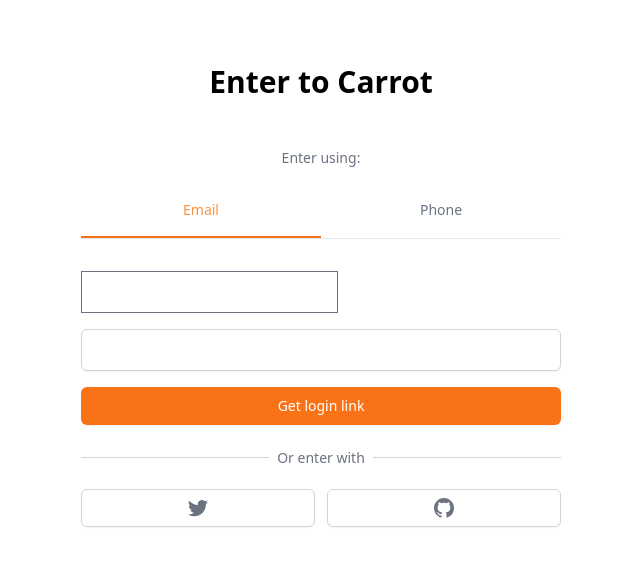
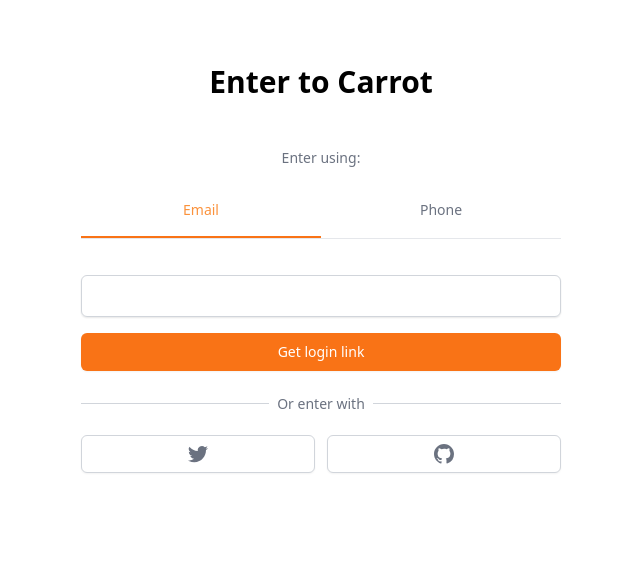
Before and after one commit to blkluv/next_carrot_market, a Next.js app: page /enter in a window 1280 px wide. Shown: the top 566 px of the page, without its empty margins (319-959 px from the left). Built offline with nearby package versions, Linux system fonts and the light colour scheme.

Commit message:
Update enter.tsx

```diff
--- a/src/pages/enter.tsx
+++ b/src/pages/enter.tsx
@@ -2,6 +2,7 @@ import type { NextPage } from "next";
 import { useState } from "react";
 import { cls } from "../libs/utils";
 import { useForm } from "react-hook-form";
+import Input from "../components/input";
 
 interface EnterForm {
   email?: string;
@@ -45,15 +46,8 @@ const Enter: NextPage = () => {
           </div>
         </div>
         <form className="flex flex-col mt-8 space-y-4">
-          <label htmlFor="input" className="text-sm font-medium text-gray-700">
           {method === "email" ? (
-              <input name="email" label="Email address" type="email" required />
-            ) : null}
-            {method === "phone" ? "Phone number" : null}
-          </label>
-          <div className="mt-1">
-            {method === "email" ? (
-              <input
+            <Input
               register={register("email")}
               name="email"
               id="input"
@@ -75,7 +69,7 @@ const Enter: NextPage = () => {
               />
             </div>
           ) : null}
-          </div>
+
           <button className="px-4 py-2 mt-5 text-sm font-medium text-white bg-orange-500 border border-transparent rounded-md shadow-sm hover:bg-orange-600 focus:ring-2 focus:ring-offset-2 focus:ring-orange-500 focus:outline-none ">
             {method === "email" ? "Get login link" : null}
             {method === "phone" ? "Get one-time password" : null}
```
Lines whose indentation alone changed are shown as unchanged.
